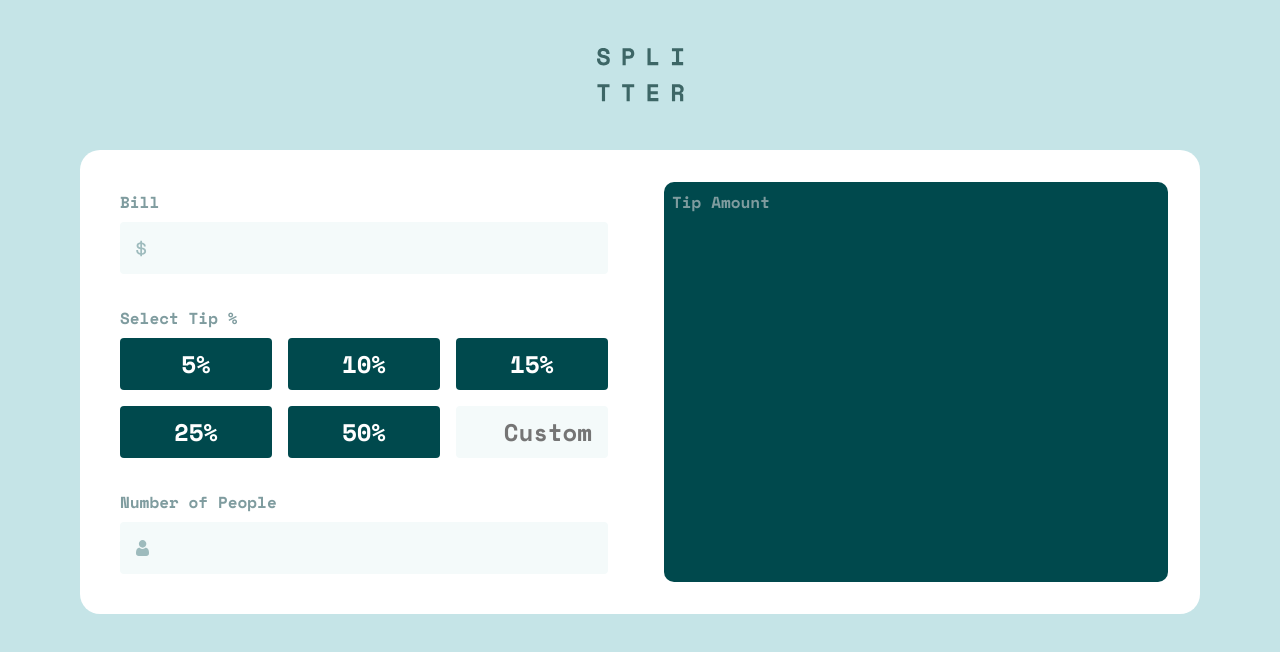
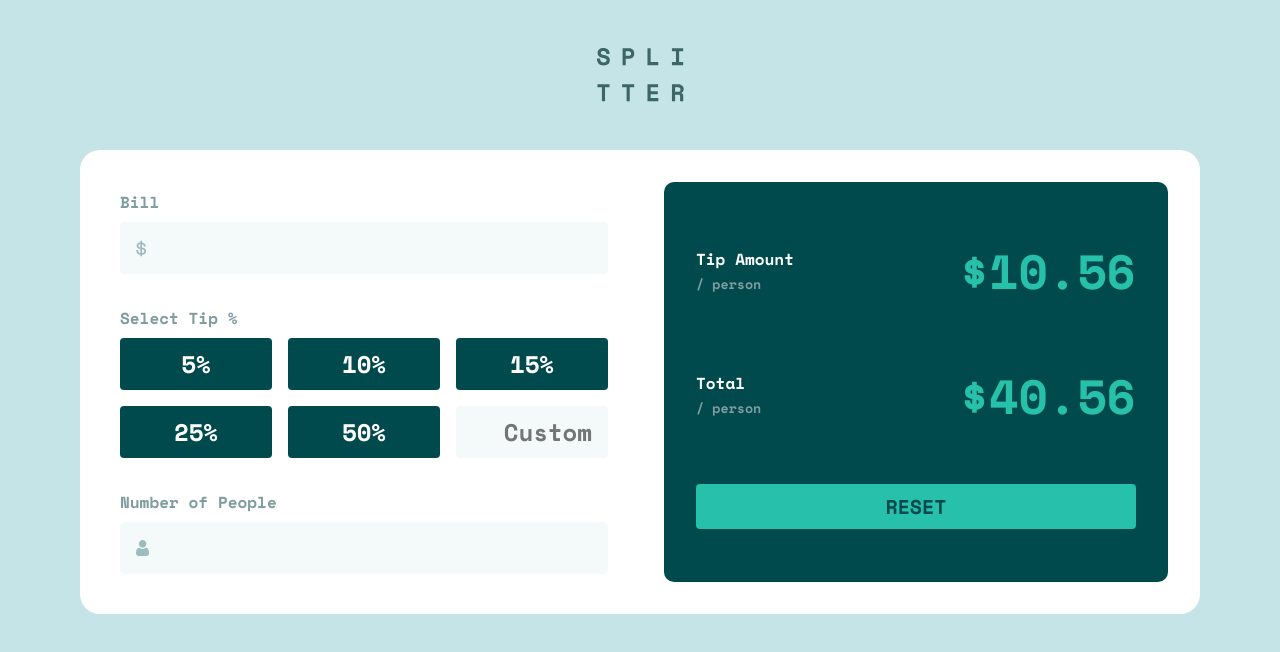
Before and after one commit to MichaelRendall/tip-calculator, a React (Create React App) app: page / in a window 1280 px wide. Shown: the top 652 px of the page. Built offline with nearby package versions, Linux system fonts and the light colour scheme.

Commit message:
finished layout and most of the styling

```diff
--- a/src/App.tsx
+++ b/src/App.tsx
@@ -1,8 +1,10 @@
 import React from "react";
 import Input from "./components/Input";
+import Button from "./components/Button";
 import Wrapper from "./components/Wrapper";
 import logo from "./assets/logo.svg";
 import TipAmounts from "./components/TipAmounts";
+import Total from "./components/Total";
 
 const App: React.FC = () => {
   return (
@@ -20,7 +22,9 @@ const App: React.FC = () => {
           />
         </Wrapper>
         <Wrapper class="wrapper__inner_right">
-          <p>Tip Amount</p>
+          <Total text="Tip Amount" figure={10.56} />
+          <Total text="Total" figure={40.56} />
+          <Button text="RESET" class="main" />
         </Wrapper>
       </Wrapper>
     </div>
--- a/src/components/Button.module.scss
+++ b/src/components/Button.module.scss
@@ -8,4 +8,25 @@
   font-size: 1.5rem;
   font-weight: 700;
   padding: 0.5rem 1rem;
+
+  &:hover {
+    background-color: $hover;
+    color: $dark-cyan;
+    cursor: pointer;
+  }
 }
+
+.active,
+.main {
+  background-color: $cyan;
+  color: $dark-cyan;
+}
+
+.main {
+  font-size: 1.25rem;
+}
+
+.disabled {
+  cursor: not-allowed;
+  background-color: $dark-gray-cyan1;
+}
--- a/src/components/Button.tsx
+++ b/src/components/Button.tsx
@@ -3,10 +3,14 @@ import classes from "./Button.module.scss";
 
 interface ButtonProps {
   text: string;
+  class?: string;
 }
 
 const Button: React.FC<ButtonProps> = (props) => {
-  return <button className={classes.button}>{props.text}</button>;
+  const btnClasses = props.class
+    ? `${classes.button} ${classes[props.class]}`
+    : classes.button;
+  return <button className={btnClasses}>{props.text}</button>;
 };
 
 export default Button;
--- a/src/components/Input.module.scss
+++ b/src/components/Input.module.scss
@@ -17,3 +17,7 @@
     left: 1rem;
   }
 }
+
+.invalid {
+  outline: 1px solid $orange;
+}
--- /dev/null
+++ b/src/components/Total.module.scss
@@ -0,0 +1,17 @@
+@import "../styles/_variables.scss";
+
+.Total {
+  display: flex;
+  flex-direction: row;
+  justify-content: space-between;
+  align-items: center;
+
+  p {
+    color: $white;
+  }
+
+  small {
+    color: $dark-gray-cyan2;
+    font-weight: 700;
+  }
+}
--- /dev/null
+++ b/src/components/Total.tsx
@@ -0,0 +1,21 @@
+import React from "react";
+import classes from "./Total.module.scss";
+
+interface TotalProps {
+  text: string;
+  figure: number;
+}
+
+const Total: React.FC<TotalProps> = (props) => {
+  return (
+    <div className={classes.Total}>
+      <span>
+        <p>{props.text}</p>
+        <small>/ person</small>
+      </span>
+      <strong>&#36;{props.figure}</strong>
+    </div>
+  );
+};
+
+export default Total;
--- a/src/components/Wrapper.module.scss
+++ b/src/components/Wrapper.module.scss
@@ -26,10 +26,9 @@
     gap: 2rem;
   }
 
-  .wrapper__inner_left {
-  }
-
   .wrapper__inner_right {
     background-color: $dark-cyan;
+    padding: 2rem;
+    justify-content: space-evenly;
   }
 }
--- a/src/index.scss
+++ b/src/index.scss
@@ -41,4 +41,17 @@ input {
     -webkit-appearance: none;
     margin: 0;
   }
+
+  &:focus,
+  &:active {
+    outline: 2px solid $cyan;
+  }
 }
+
+strong {
+  color: $cyan;
+  font-size: 1.75rem;
+  @media (min-width: 40rem) {
+    font-size: 3rem;
+  }
+}
--- a/src/styles/_variables.scss
+++ b/src/styles/_variables.scss
@@ -5,3 +5,5 @@ $dark-gray-cyan2: hsl(184, 14%, 56%);
 $light-gray-cyan1: hsl(185, 41%, 84%);
 $light-gray-cyan2: hsl(189, 41%, 97%);
 $white: hsl(0, 0%, 100%);
+$orange: #c69c8c;
+$hover: #9fe8df;
```
